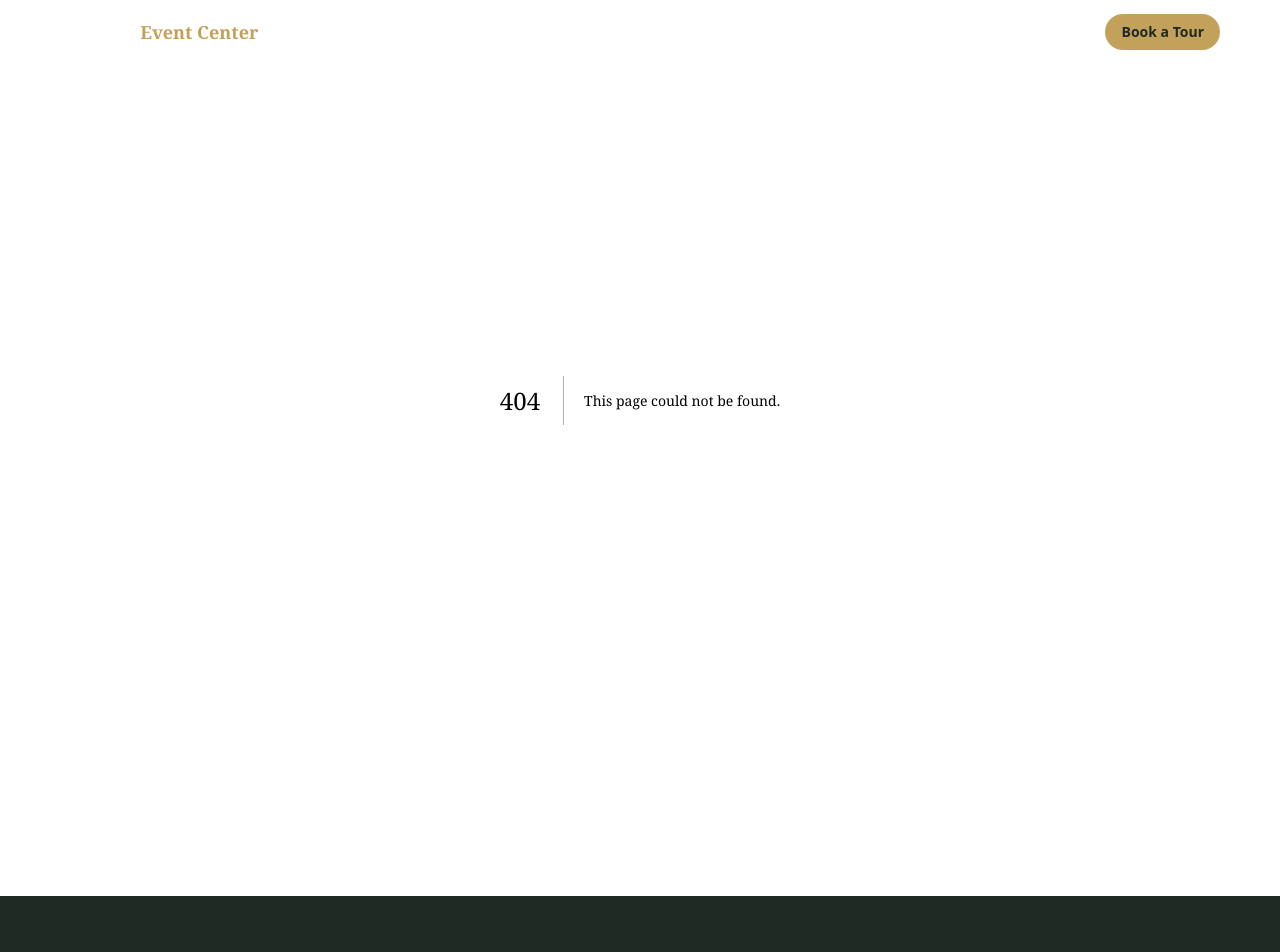
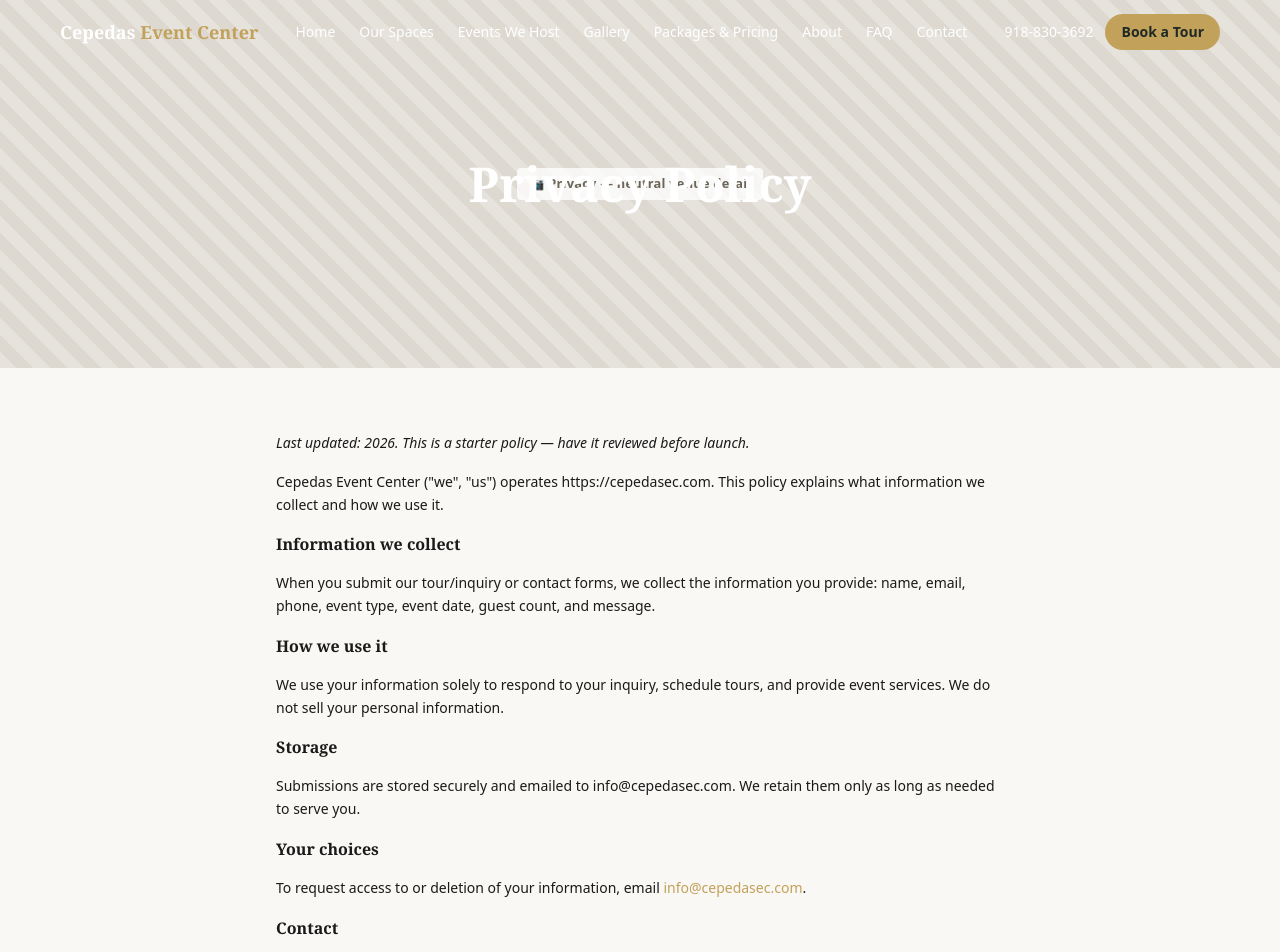
Before and after one commit to gonzalezcap/cepedas-event-center, a Next.js app: page /privacy in a window 1280 px wide. Before the commit this address had no page. Shown: the top 952 px of the page. Built offline with nearby package versions, Linux system fonts and the light colour scheme.

Commit message:
Add Privacy Policy page

```diff
--- /dev/null
+++ b/app/privacy/page.tsx
@@ -0,0 +1,29 @@
+import PageHero from "@/components/PageHero";
+import { SITE } from "@/lib/site";
+
+export const metadata = {
+  title: "Privacy Policy | Cepedas Event Center",
+  description: "Privacy Policy for Cepedas Event Center describing how we collect and use information submitted through our website forms.",
+};
+
+export default function PrivacyPage() {
+  return (
+    <>
+      <PageHero title="Privacy Policy" photo="Privacy — neutral venue detail" />
+      <section className="max-w-3xl mx-auto px-5 py-16 prose-sm text-ink/80 space-y-4 text-sm leading-relaxed">
+        <p><em>Last updated: {new Date().getFullYear()}. This is a starter policy — have it reviewed before launch.</em></p>
+        <p>Cepedas Event Center (&quot;we&quot;, &quot;us&quot;) operates {SITE.url}. This policy explains what information we collect and how we use it.</p>
+        <h2 className="font-bold text-base">Information we collect</h2>
+        <p>When you submit our tour/inquiry or contact forms, we collect the information you provide: name, email, phone, event type, event date, guest count, and message.</p>
+        <h2 className="font-bold text-base">How we use it</h2>
+        <p>We use your information solely to respond to your inquiry, schedule tours, and provide event services. We do not sell your personal information.</p>
+        <h2 className="font-bold text-base">Storage</h2>
+        <p>Submissions are stored securely and emailed to {SITE.email}. We retain them only as long as needed to serve you.</p>
+        <h2 className="font-bold text-base">Your choices</h2>
+        <p>To request access to or deletion of your information, email <a className="text-accent" href={SITE.emailHref}>{SITE.email}</a>.</p>
+        <h2 className="font-bold text-base">Contact</h2>
+        <p>{SITE.name}, {SITE.address.full} · {SITE.phone} · {SITE.email}</p>
+      </section>
+    </>
+  );
+}
```
